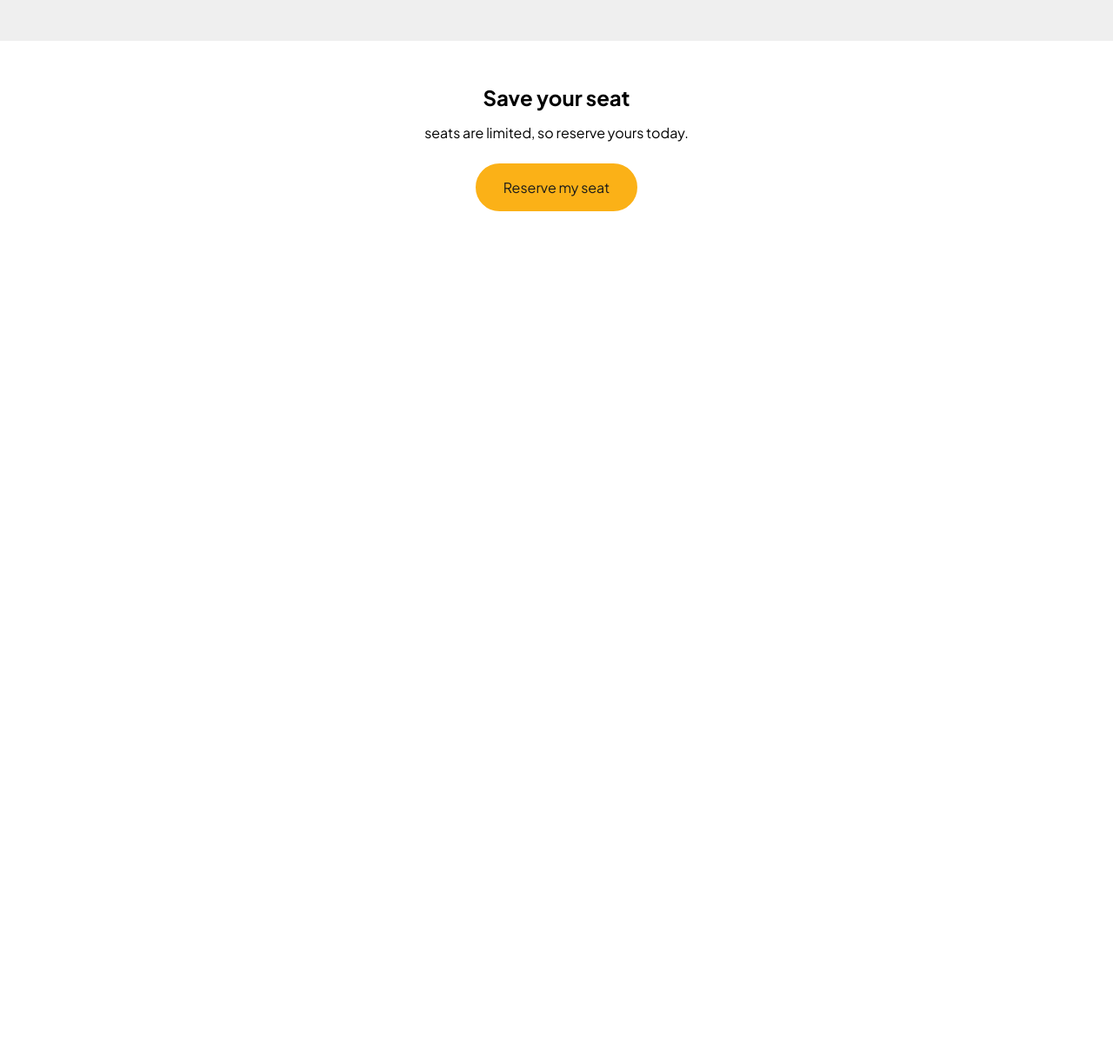
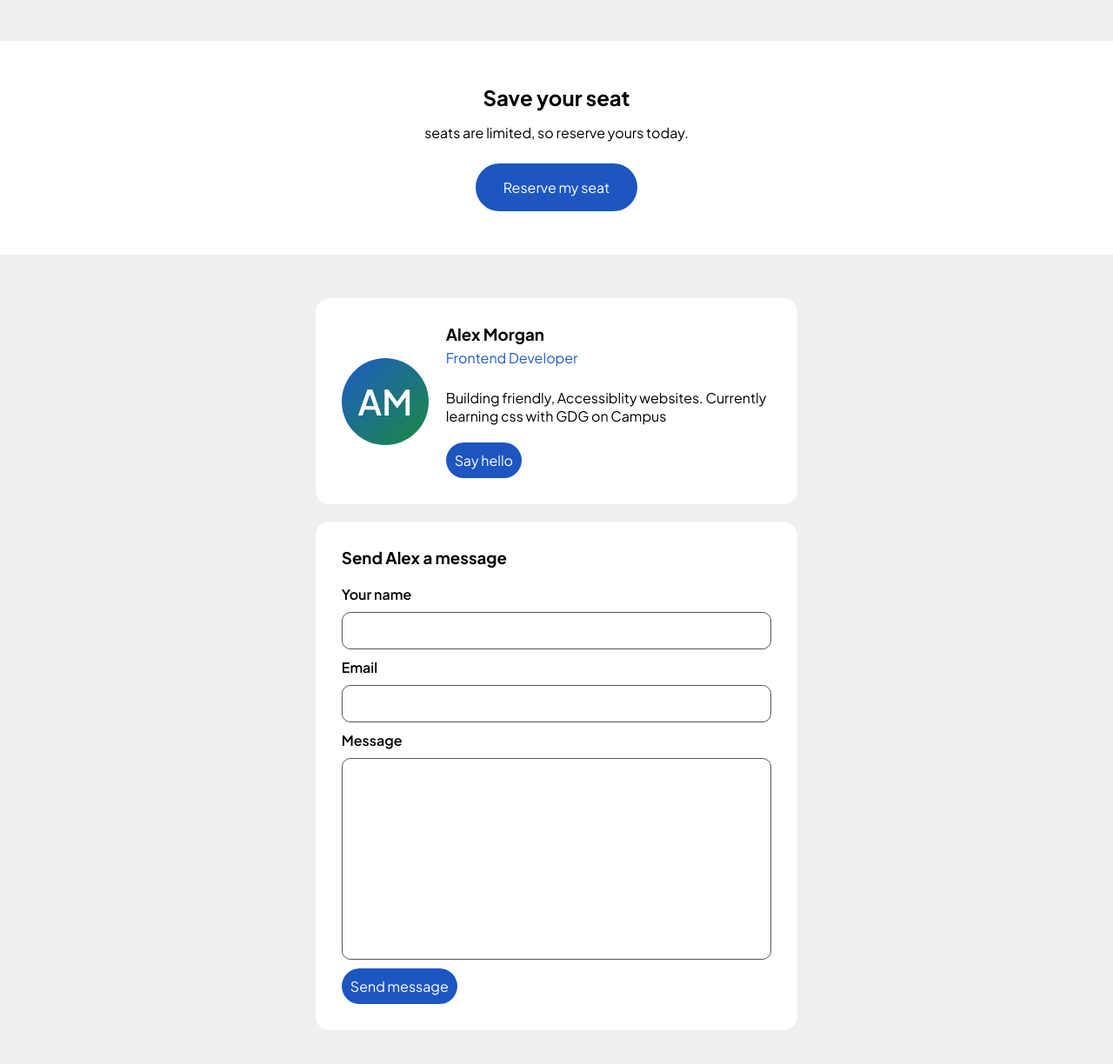
Before and after one commit to Maro3060/GDG_Campus-Code-Club, a plain HTML site: page index.html in a window 1280 px wide. Shown: the part 1534-2758 px from the top of the page at 87% size. Before the commit the page ends 1827 px from the top, so only its background shows below. Drawn offline with Linux system fonts and the light colour scheme.

Commit message:
finish website

```diff
--- a/css/style.css
+++ b/css/style.css
@@ -51,6 +51,7 @@ nav {
   top: 0;
   left: 0;
   right: 0;
+  z-index: 999999;
 }
 
 nav span {
@@ -136,6 +137,7 @@ header span {
 section#schedule {
   background-color: var(--color-bg);
 }
+
 .schedule-and-speakers-part {
   width: 70%;
 }
@@ -167,6 +169,7 @@ section#schedule {
   position: sticky;
   top: 12%
 }
+
 .know-part ul {
   display: flex;
   flex-direction: column;
@@ -226,4 +229,111 @@ section#schedule {
   align-items: center;
   row-gap: 0.9375rem;
 }
+
+.join-content .reserve {
+  background-color: var(--color-primary);
+  border: solid 2px var(--color-primary);
+}
+
+.join-content .reserve a {
+  color: var(--color-text-white)
+}
 /* end join section */
+
+/* start contact section */
+section#contact {
+  background-color: var(--color-bg);
+}
+
+.conatct-content {
+  padding: 50px;
+  display: flex;
+  justify-content: center;
+  align-items: center;
+  flex-direction: column;
+  row-gap: 20px;
+}
+
+.contact-card,
+.message-form {
+  width: 60%;
+  padding: 30px;
+  border-radius: 16px;
+  background-color: var(--color-surface);
+}
+
+.name-and-ttle {
+  margin-bottom: 5px;
+  display: flex;
+  flex-direction: column;
+  row-gap: 5px;
+}
+
+.contact-card .name-and-ttle p {
+  color: var(--color-hero-start)
+}
+
+.contact-card .info {
+  display: flex;
+  align-items: center;
+  column-gap: 20px;
+}
+
+.contact-card .info-data {
+  display: flex;
+  flex-direction: column;
+  row-gap: 20px;
+}
+
+.conatct-content .contact-card .info .avatar {
+  width: 100px;
+  height: 100px;
+  color: var(--color-text-white);
+  display: flex;
+  align-items: center;
+  justify-content: center;
+  background: var(--gradient-hero);
+  border-radius: 50%;
+  font-size: 40px;
+  font-weight: 600;
+}
+
+.btn {
+  background-color: var(--color-primary);
+  width: fit-content;
+  padding: 10px 10px;
+  border-radius: 1.875rem;
+  color: var(--color-text-white);
+}
+
+.message-form h3{
+  margin-bottom: 10px;
+}
+
+form {
+  display: flex;
+  flex-direction: column;
+  margin-top: 20px;
+  row-gap: 10px;
+}
+
+
+label {
+  font-size: var(--fs-label);
+  font-weight: 600;
+}
+
+input,
+textarea {
+  width: 100%;
+  border: 1px solid var(--color-border-input);
+  border-radius: 10px;
+  padding: 10px;
+  font: inherit;
+}
+
+input:hover,
+textarea:hover {
+  border-color: var(--color-text);
+}
+/* end contact section */
--- a/index.html
+++ b/index.html
@@ -99,5 +99,43 @@
       </div>
     </section>
     <!-- end join section -->
+    <!-- start contact section -->
+    <section id="contact">
+      <div class="container">
+        <div class="conatct-content">
+          <div class="contact-card">
+            <div class="info">
+              <div class="avatar"><span>AM</span></div>
+              <div class="info-data">
+                <div class="name-and-ttle">
+                  <h3>Alex Morgan</h3>
+                  <p>Frontend Developer</p>
+                </div>
+                <div class="disc">
+                  <p>
+                    Building friendly, Accessiblity websites. Currently <br />
+                    learning css with GDG on Campus
+                  </p>
+                </div>
+                <div class="btn">Say hello</div>
+              </div>
+            </div>
+          </div>
+          <div class="message-form">
+            <h3>Send Alex a message</h3>
+            <form>
+              <label for="name">Your name</label>
+              <input type="text" id="name" />
+              <label for="email">Email</label>
+              <input type="email" id="email" />
+              <label for="email">Message</label>
+              <textarea id="message" style="resize: none;" rows="10" cols="81"></textarea>
+              <div class="btn">Send message</div>
+            </form>
+          </div>
+        </div>
+      </div>
+    </section>
+    <!-- end contact section -->
   </body>
 </html>
```
